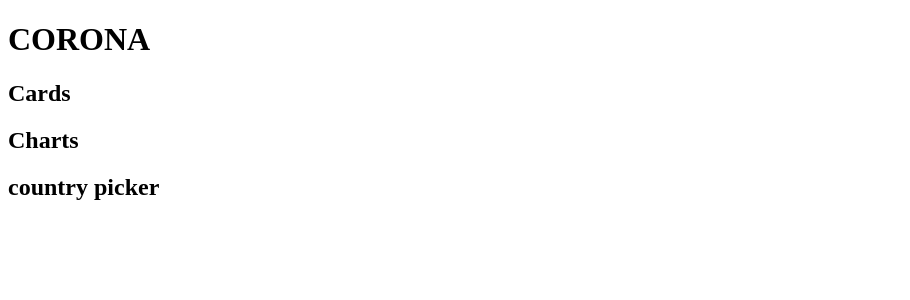
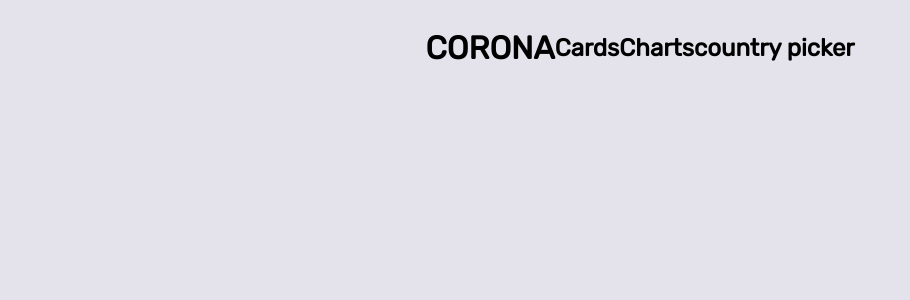
Before and after one commit to SammedSankonatti/corona-tracker, a React (Create React App) app: page / in a window 1280 px wide. Shown: the top 300 px of the page, without its empty margins (0-910 px from the left). Built offline with nearby package versions, Linux system fonts and the light colour scheme.

Commit message:
fonts and other stuff added

```diff
--- a/public/index.html
+++ b/public/index.html
@@ -10,6 +10,8 @@
       content="Web site created using create-react-app"
     />
     <link rel="apple-touch-icon" href="%PUBLIC_URL%/logo192.png" />
+    <link rel="preconnect" href="https://fonts.gstatic.com">
+    <link href="https://fonts.googleapis.com/css2?family=Rubik&display=swap" rel="stylesheet">
     <!--
       manifest.json provides metadata used when your web app is installed on a
       user's mobile device or desktop. See https://developers.google.com/web/fundamentals/web-app-manifest/
--- a/src/App.js
+++ b/src/App.js
@@ -5,11 +5,12 @@
 // import CountryPicker from './components/CountryPicker/CountryPicker';
 
 import {Cards, Chart, CountryPicker } from './components';
+import styles from './App.module.css';
 
 class App extends React.Component{
     render(){
         return(
-            <div>
+            <div className={styles.container}>
                     <h1> CORONA</h1>
                     <Cards />
                     <Chart />
--- /dev/null
+++ b/src/App.module.css
@@ -0,0 +1,11 @@
+body{
+    background-color: rgb(228, 227, 236);
+    font-family: 'Rubik', sans-serif;
+
+}
+
+.container{
+    display: flex;
+    align-items: center;
+    justify-content: center;
+}
```
Also changed, not shown: src/App.css (deleted), 1 other file (tests, documents, lock files or other folders).
